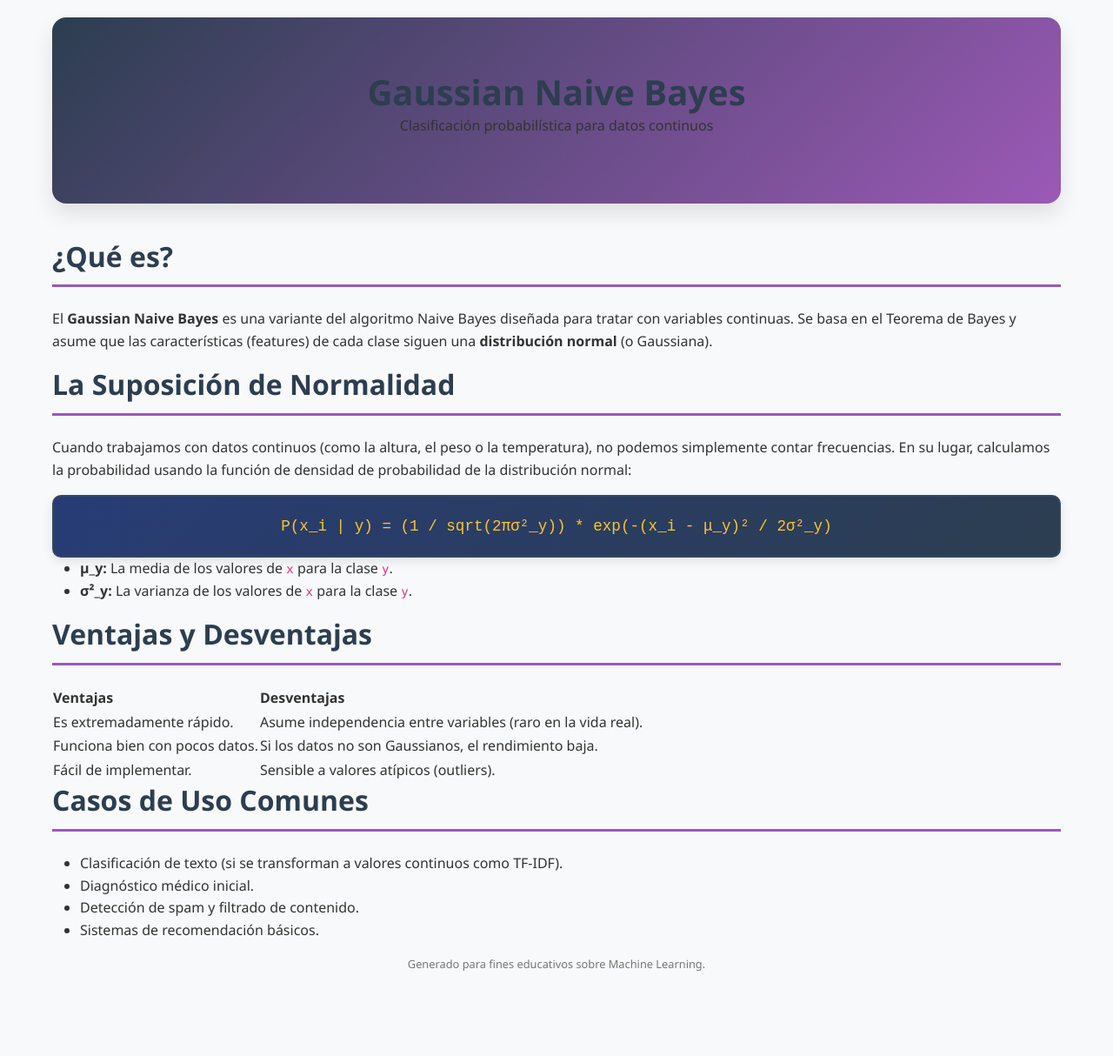
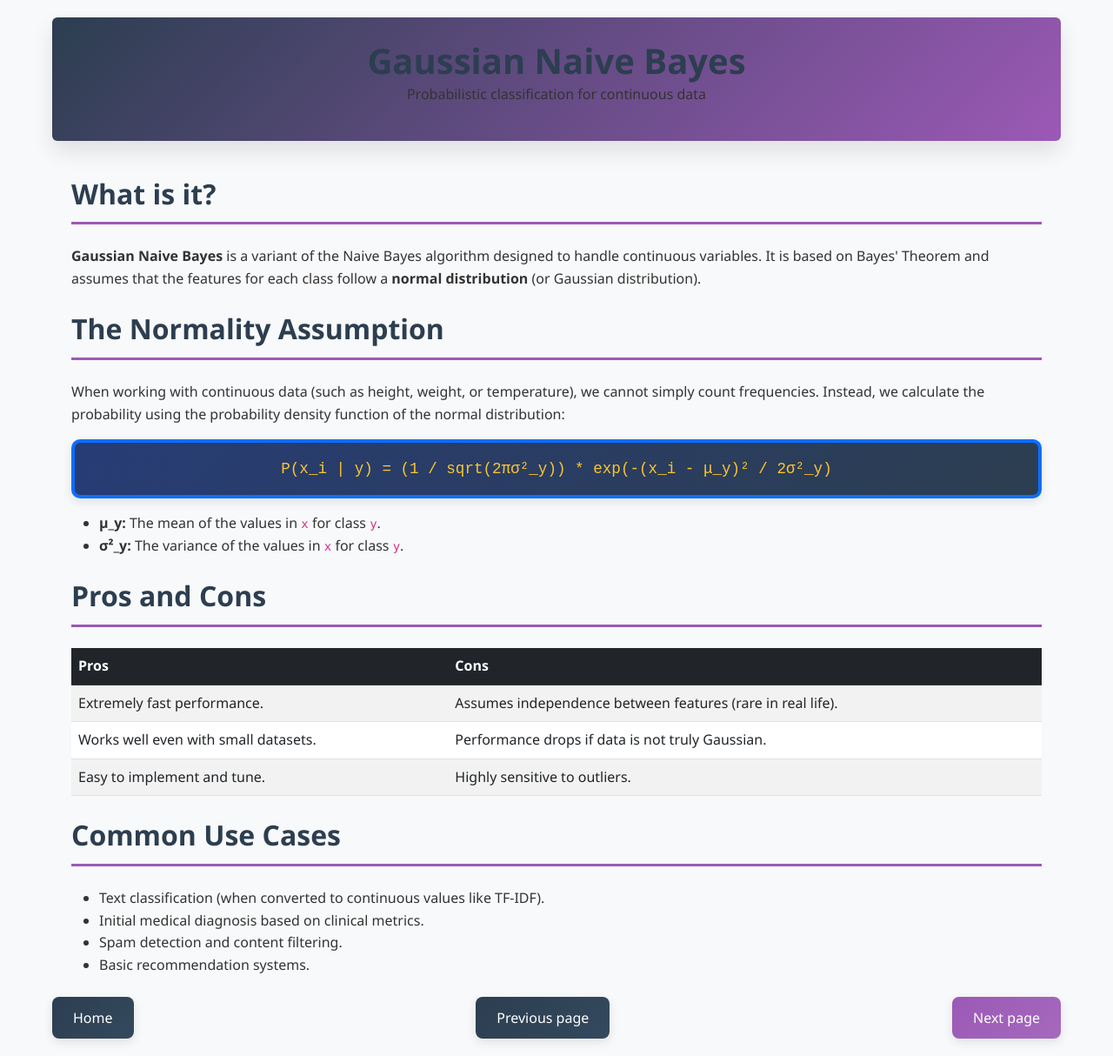
Before and after one commit to angievelasquez-20/machinepython, a Flask app: template templates/GaussianNaiveBayes.html in a window 1280 px wide. Shown: the whole page at 87% size. Before the commit the page ends 1116 px from the top, so only its background shows below. Run offline with Flask 3, Linux system fonts and the light colour scheme; the template is opened without the code that fills it, so the values that code supplies are empty.

Commit message:
Creating the route for Naive Bayes

```diff
--- a/app.py
+++ b/app.py
@@ -60,3 +60,7 @@ def predictPurchase():
         plot_url = 'logistic_plot.png'
 
     return render_template('LogisticRegression.html', result=calculateResult, plot_url=plot_url)
+
+@app.route('/NaiveBayes/')
+def naiveBayes():
+    return render_template('GaussianNaiveBayes.html')
--- a/templates/GaussianNaiveBayes.html
+++ b/templates/GaussianNaiveBayes.html
@@ -1,77 +1,78 @@
 <!DOCTYPE html>
-<html lang="es">
+<html lang="en">
 <head>
     <meta charset="UTF-8">
     <meta name="viewport" content="width=device-width, initial-scale=1.0">
-    <title>Gaussian Naive Bayes - Guía Rápida</title>
+    <title>Gaussian Naive Bayes - Quick Guide</title>
     <link href="https://cdn.jsdelivr.net/npm/bootstrap@5.3.0/dist/css/bootstrap.min.css" rel="stylesheet">
     <link rel="stylesheet" href="{{ url_for('static', filename='style.css') }}">
 </head>
 <body>
 
-<header>
+<header class="text-center py-4 bg-dark text-white rounded">
     <h1>Gaussian Naive Bayes</h1>
-    <p>Clasificación probabilística para datos continuos</p>
+    <p>Probabilistic classification for continuous data</p>
 </header>
 
-<section>
-    <h2>¿Qué es?</h2>
-    <p>El <strong>Gaussian Naive Bayes</strong> es una variante del algoritmo Naive Bayes diseñada para tratar con variables continuas. Se basa en el Teorema de Bayes y asume que las características (features) de cada clase siguen una <strong>distribución normal</strong> (o Gaussiana).</p>
+<section class="container my-4">
+    <h2>What is it?</h2>
+    <p><strong>Gaussian Naive Bayes</strong> is a variant of the Naive Bayes algorithm designed to handle continuous variables. It is based on Bayes' Theorem and assumes that the features for each class follow a <strong>normal distribution</strong> (or Gaussian distribution).</p>
 </section>
 
-<section>
-    <h2>La Suposición de Normalidad</h2>
-    <p>Cuando trabajamos con datos continuos (como la altura, el peso o la temperatura), no podemos simplemente contar frecuencias. En su lugar, calculamos la probabilidad usando la función de densidad de probabilidad de la distribución normal:</p>
+<section class="container my-4">
+    <h2>The Normality Assumption</h2>
+    <p>When working with continuous data (such as height, weight, or temperature), we cannot simply count frequencies. Instead, we calculate the probability using the probability density function of the normal distribution:</p>
 
-    <div class="formula">
+    <div class="formula p-3 mb-3 bg-light border-start border-primary border-4 text-center font-italic">
         P(x_i | y) = (1 / sqrt(2πσ²_y)) * exp(-(x_i - μ_y)² / 2σ²_y)
     </div>
 
     <ul>
-        <li><strong>μ_y:</strong> La media de los valores de <code>x</code> para la clase <code>y</code>.</li>
-        <li><strong>σ²_y:</strong> La varianza de los valores de <code>x</code> para la clase <code>y</code>.</li>
+        <li><strong>μ_y:</strong> The mean of the values in <code>x</code> for class <code>y</code>.</li>
+        <li><strong>σ²_y:</strong> The variance of the values in <code>x</code> for class <code>y</code>.</li>
     </ul>
 </section>
 
-<section>
-    <h2>Ventajas y Desventajas</h2>
-    <table>
-        <thead>
+<section class="container my-4">
+    <h2>Pros and Cons</h2>
+    <table class="table table-striped">
+        <thead class="table-dark">
             <tr>
-                <th>Ventajas</th>
-                <th>Desventajas</th>
+                <th>Pros</th>
+                <th>Cons</th>
             </tr>
         </thead>
         <tbody>
             <tr>
-                <td>Es extremadamente rápido.</td>
-                <td>Asume independencia entre variables (raro en la vida real).</td>
+                <td>Extremely fast performance.</td>
+                <td>Assumes independence between features (rare in real life).</td>
             </tr>
             <tr>
-                <td>Funciona bien con pocos datos.</td>
-                <td>Si los datos no son Gaussianos, el rendimiento baja.</td>
+                <td>Works well even with small datasets.</td>
+                <td>Performance drops if data is not truly Gaussian.</td>
             </tr>
             <tr>
-                <td>Fácil de implementar.</td>
-                <td>Sensible a valores atípicos (outliers).</td>
+                <td>Easy to implement and tune.</td>
+                <td>Highly sensitive to outliers.</td>
             </tr>
         </tbody>
     </table>
 </section>
 
-<section>
-    <h2>Casos de Uso Comunes</h2>
+<section class="container my-4">
+    <h2>Common Use Cases</h2>
     <ul>
-        <li>Clasificación de texto (si se transforman a valores continuos como TF-IDF).</li>
-        <li>Diagnóstico médico inicial.</li>
-        <li>Detección de spam y filtrado de contenido.</li>
-        <li>Sistemas de recomendación básicos.</li>
+        <li>Text classification (when converted to continuous values like TF-IDF).</li>
+        <li>Initial medical diagnosis based on clinical metrics.</li>
+        <li>Spam detection and content filtering.</li>
+        <li>Basic recommendation systems.</li>
     </ul>
 </section>
 
-<footer>
-    <p style="text-align: center; font-size: 0.8em; color: #777;">Generado para fines educativos sobre Machine Learning.</p>
-</footer>
+<div class="mt-4 d-flex justify-content-between">
+    <button onclick="window.location.href='/'" class="btn btn-primary">Home</button>
+    <button onclick="window.location.href='/logisticmodel'" class="btn btn-primary">Previous page</button>
+    <button onclick="window.location.href='/'" class="btn btn-secondary">Next page</button>
 
 </body>
 </html>
```
